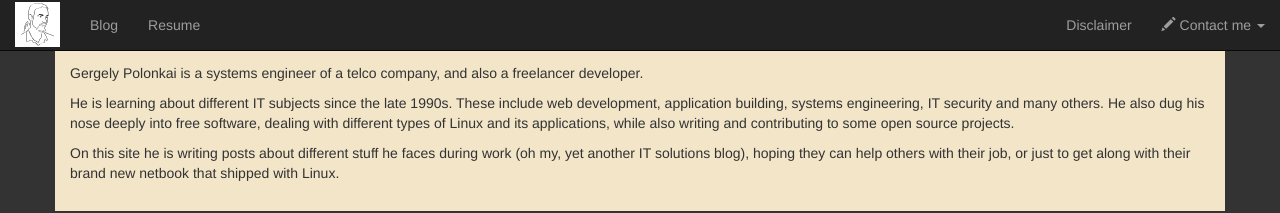
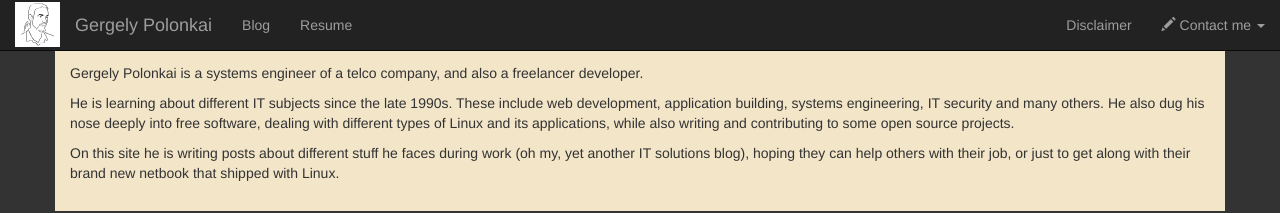
Before and after one commit to gergelypolonkai/gergelypolonkai.github.io, a Jekyll site: the page built from about.html, in a window 1280 px wide. Shown: the top 213 px of the page. Built offline with Jekyll 4.4.1, drawn with Linux system fonts in a browser that asks for light colours; nearby versions of some CDN libraries; comment, search, counter and statistics services are not loaded.

Commit message:
Add name to navbar unless on the main page

```diff
--- a/_includes/header.html
+++ b/_includes/header.html
@@ -7,6 +7,9 @@
                             <span class="icon-bar"></span>
                         </button>
                         <a class="navbar-brand" href="{{'/' | prepend: site.baseurl}}"><img src="{{'/images/profile.svg' | prepend: site.baseurl}}" alt="Gergely Polonkai" style="background-color: white; height: 45px; margin-top: -13px;"></a>
+{% if page.url != '/' %}
+                        <a class="navbar-brand" href="{{'/' | prepend: site.baseurl}}">Gergely Polonkai</a>
+{% endif %}
                     </div>
                     <div class="collapse navbar-collapse" id="gp-navbar">
                         <ul class="nav navbar-nav">
```
